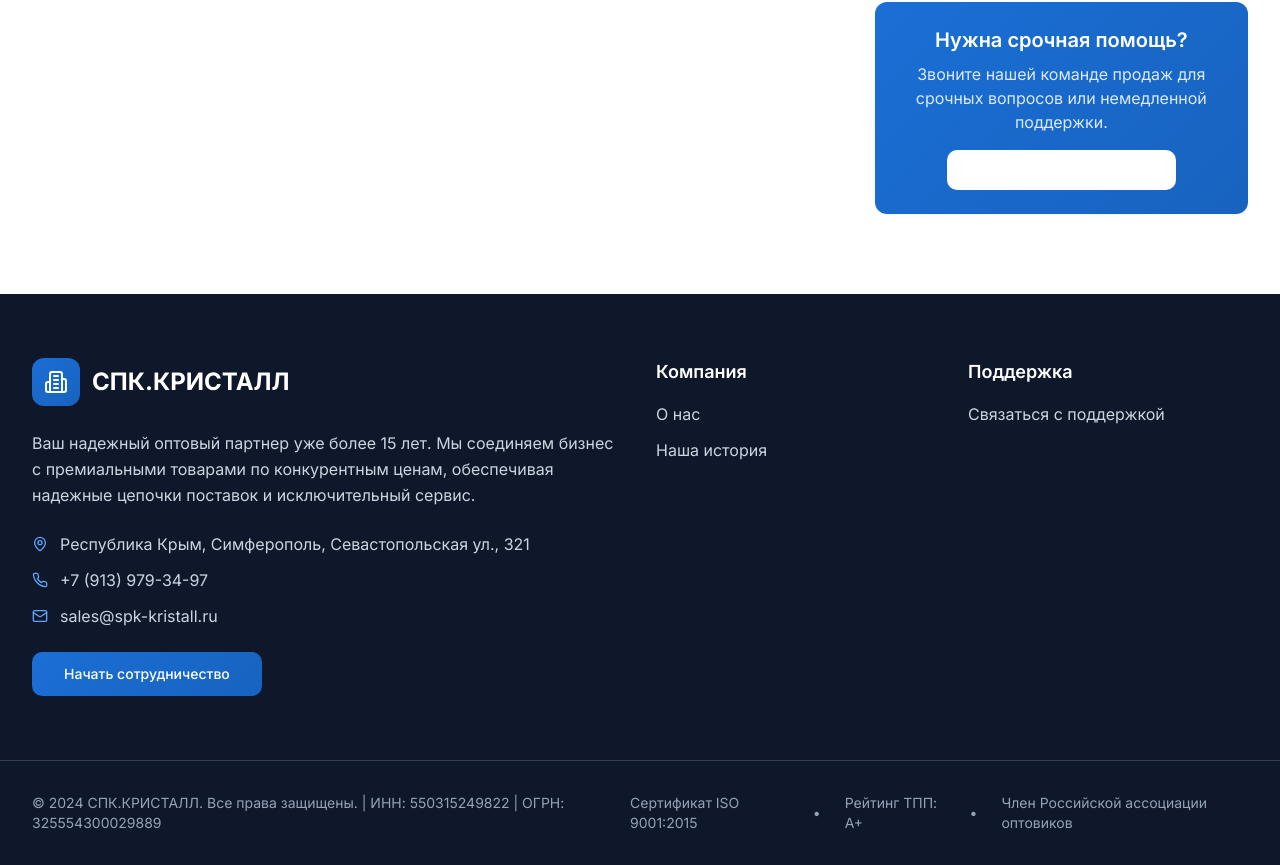
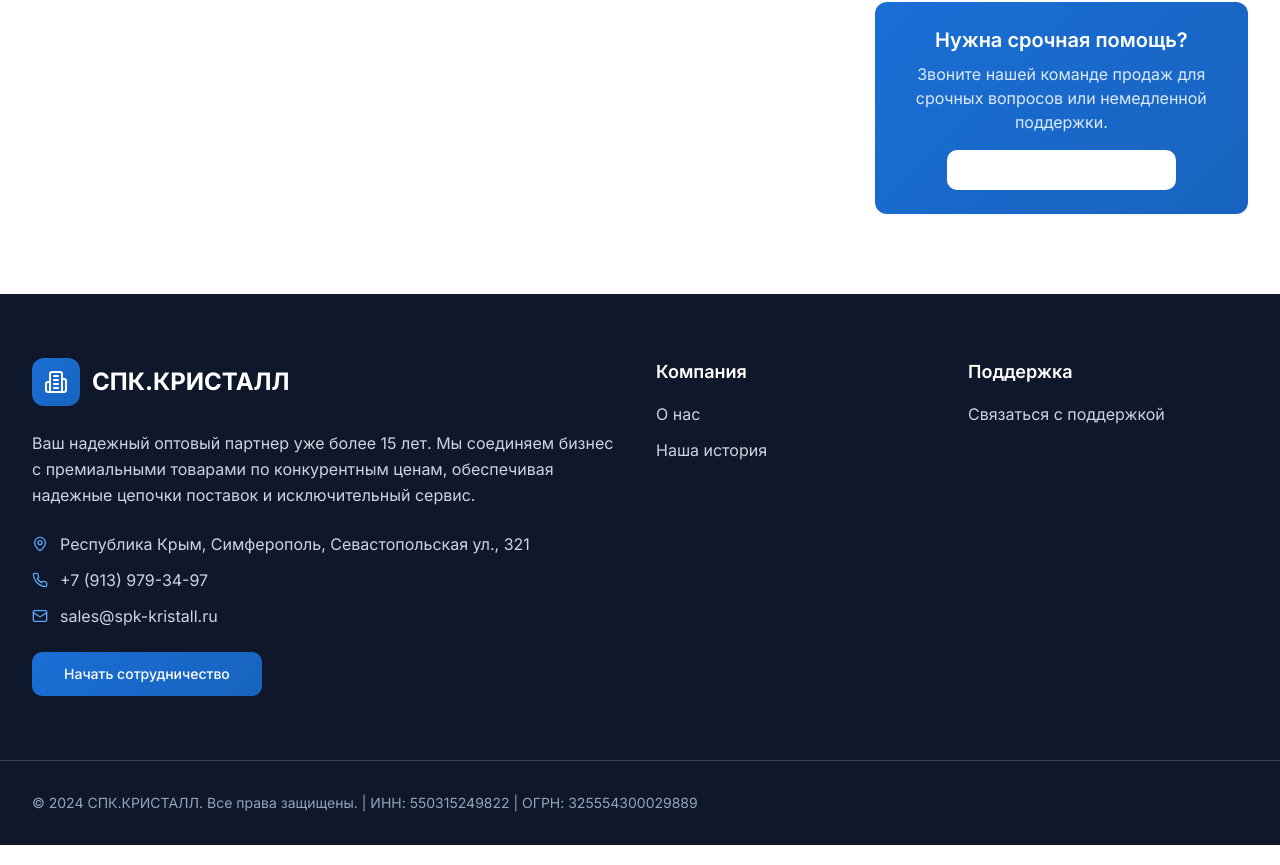
Before and after one commit to null-ai-projects/biz-bridge-landing, a React (Vite) app: page / in a window 1280 px wide. Shown: the part 3090-3955 px from the top of the page. Built offline with nearby package versions, Linux system fonts and the light colour scheme.

Commit message:
Remove company details
Удалены сертификат ISO 9001:2015, рейтинг ТПП и членство в Российской ассоциации оптовиков из футера.

```diff
--- a/src/components/Footer.tsx
+++ b/src/components/Footer.tsx
@@ -111,14 +111,6 @@ export function Footer() {
           <div className="text-slate-400 text-sm">
             © 2024 СПК.КРИСТАЛЛ. Все права защищены. | ИНН: 550315249822 | ОГРН: 325554300029889
           </div>
-
-          <div className="flex items-center space-x-6 text-sm text-slate-400">
-            <span>Сертификат ISO 9001:2015</span>
-            <span>•</span>
-            <span>Рейтинг ТПП: A+</span>
-            <span>•</span>
-            <span>Член Российской ассоциации оптовиков</span>
-          </div>
         </div>
       </div>
     </footer>
```
